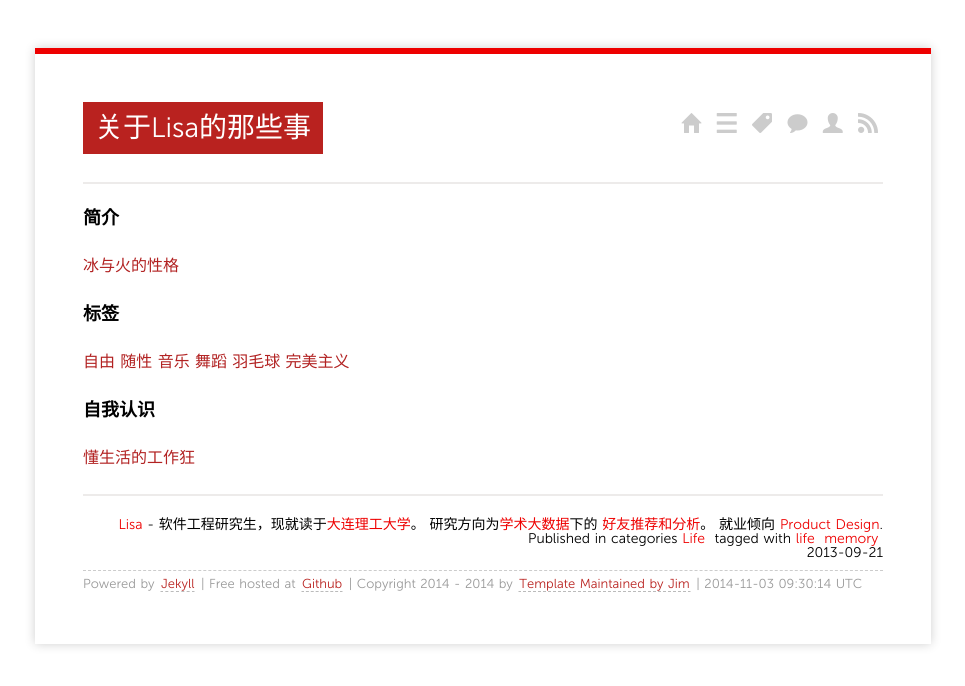
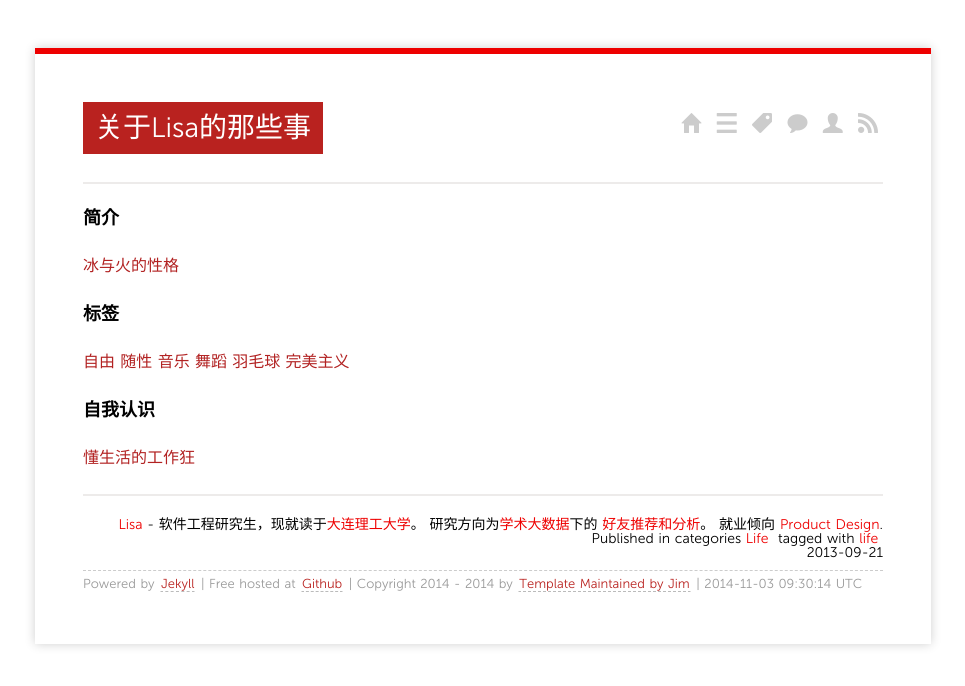
Before and after one commit to ruxia/ruxia.github.com, a Jekyll site: the page built from _posts/2013/2013-09-21-life.md, in a window 1280 px wide. Shown: the top 686 px of the page, without its empty margins (157-1122 px from the left). Built offline with Jekyll 4.4.1, drawn with Linux system fonts in a browser that asks for light colours; nearby versions of some CDN libraries; Markdown is read by kramdown in place of the engine named in the settings; comment, search, counter and statistics services are not loaded.

Commit message:
delete the tag memory

```diff
--- a/_posts/2013/2013-09-21-life.md
+++ b/_posts/2013/2013-09-21-life.md
@@ -5,7 +5,6 @@ categories:
 - Life
 tags:
 - life
-- memory
 ---
 
 ### 简介
```
